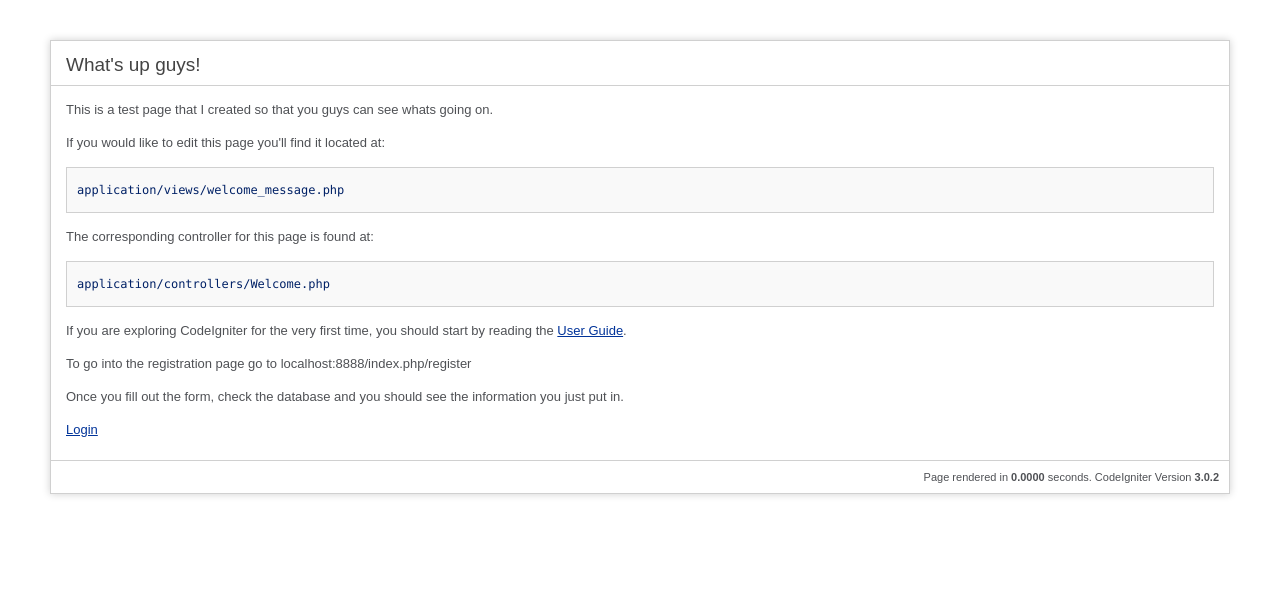
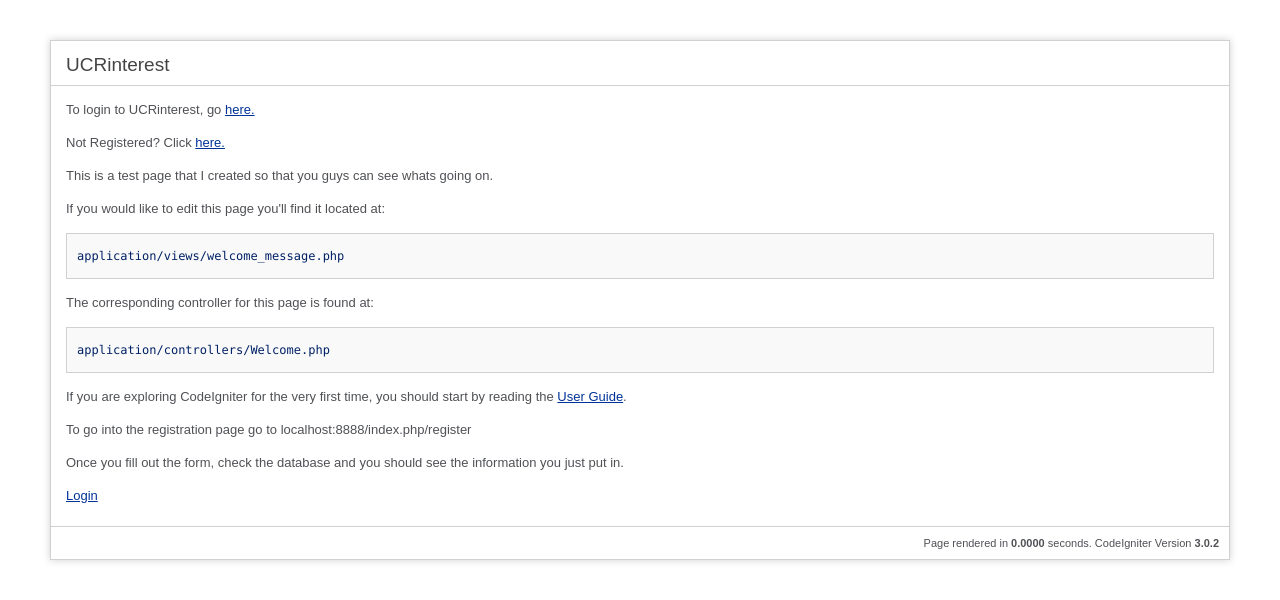
Before and after one commit to btstevenson/UCRInterest, a CodeIgniter app: page /database/ in a window 1280 px wide. Shown: the top 600 px of the page. Run offline with CodeIgniter, Linux system fonts and the light colour scheme.

Commit message:
Created links to the login and register
Modified welcome_message view with links to login and register

```diff
--- a/application/views/welcome_message.php
+++ b/application/views/welcome_message.php
@@ -68,9 +68,12 @@ defined('BASEPATH') OR exit('No direct script access allowed');
 <body>
 
 <div id="container">
-	<h1>What's up guys!</h1>
+	<h1>UCRinterest</h1>
 
 	<div id="body">
+		<p>To login to UCRinterest, go <a href="/index.php/login"> here.</a></p>
+		<p>Not Registered? Click <a href="/index.php/register"> here.</a></p>
+
 		<p>This is a test page that I created so that you guys can see whats going on.</p>
 
 		<p>If you would like to edit this page you'll find it located at:</p>
```
